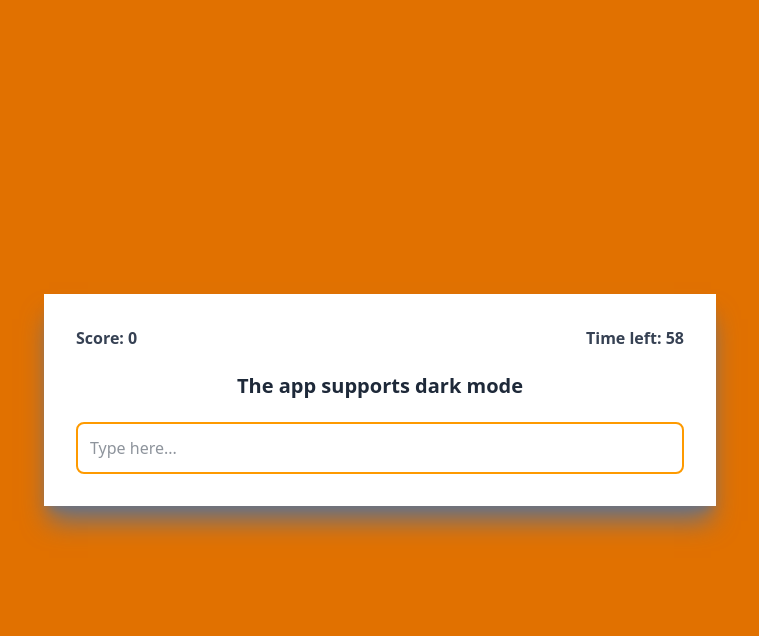
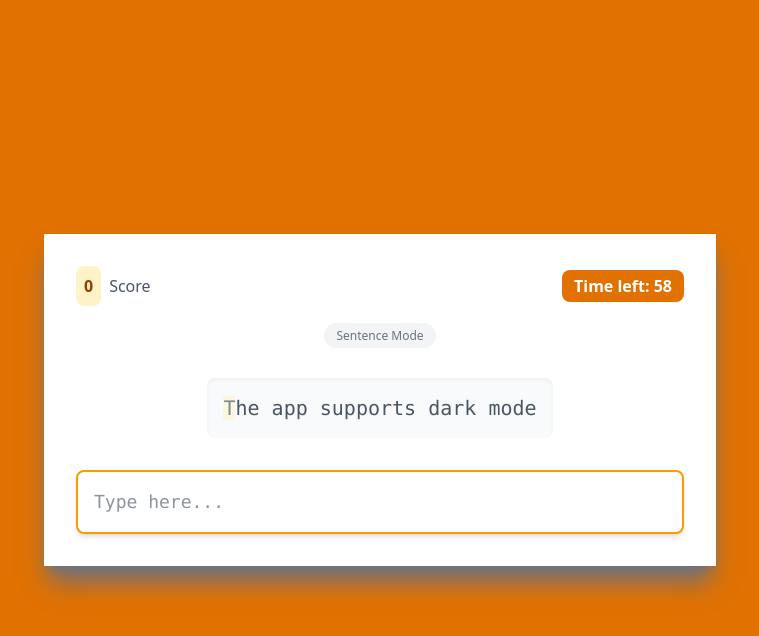
Before and after one commit to MouhamedBourouba/Typer, a React (Vite) app: page / in a window 1280 px wide. Both pictures are taken after a click on the button "START GAME". Shown: the top 636 px of the page, without its empty margins (260-1019 px from the left). Built offline with nearby package versions, Linux system fonts and the light colour scheme.

Commit message:
game ui improvments

```diff
--- a/src/Game.jsx
+++ b/src/Game.jsx
@@ -1,4 +1,4 @@
-import { useState, useRef } from "react";
+import { useState, useRef, useEffect } from "react";
 import {
   getUniqlyRandomSentenceGenerator,
   getUniqlyRandomWordGenerator,
@@ -12,30 +12,31 @@ function GameCard({ time, mode, caseSensitive, onFinish }) {
       ? getUniqlyRandomWordGenerator()
       : getUniqlyRandomSentenceGenerator(),
   );
-
   const [score, setScore] = useState(0);
   const [textValue, setTextValue] = useState("");
+  const inputRef = useRef(null);
   const numberOfErrors = useRef(0);
   const numberOfCharsWritten = useRef(0);
   const numberOfCorrectCharsWritten = useRef(0);
-
   const [currentRandomText, setCurrentRandomText] = useState(() =>
     generatorRef.current(),
   );
+  const [streakCount, setStreakCount] = useState(0);
+  const [showStreak, setShowStreak] = useState(false);
+
+  useEffect(() => {
+    inputRef.current?.focus();
+  }, [currentRandomText]);
 
   const handleInputChange = (e) => {
     const value = e.target.value;
     setTextValue(value);
-
     const currentCharIndex = value.length - 1;
-
     const expectedChar = currentRandomText[currentCharIndex];
     const typedChar = value[currentCharIndex];
-
     const isMatch = caseSensitive
       ? value === currentRandomText
       : value.toLowerCase() === currentRandomText.toLowerCase();
-
     const isCorrectChar = caseSensitive
       ? expectedChar === typedChar
       : expectedChar?.toLowerCase() === typedChar?.toLowerCase();
@@ -44,14 +45,18 @@ function GameCard({ time, mode, caseSensitive, onFinish }) {
       setScore((prev) => prev + 1);
       setTextValue("");
       setCurrentRandomText(generatorRef.current());
+
+      setStreakCount(prev => prev + 1);
+      setShowStreak(true);
+      setTimeout(() => setShowStreak(false), 1000);
     } else if (typedChar !== undefined) {
       if (isCorrectChar) {
         numberOfCorrectCharsWritten.current += 1;
       } else {
         numberOfErrors.current += 1;
+        setStreakCount(0);
       }
     }
-
     numberOfCharsWritten.current += 1;
   };
 
@@ -60,26 +65,57 @@ function GameCard({ time, mode, caseSensitive, onFinish }) {
     let enteredChars = textValue.split("");
 
     return (
-      <p className={`font-bold text-xl text-center my-4`}>
+      <div className="font-mono text-xl my-6 max-w-lg mx-auto bg-gray-50 p-4 rounded-lg shadow-inner">
         {characterList.map((item, index) => {
-          if (index < enteredChars.length) {
+          const isTyped = index < enteredChars.length;
+          const isCorrect = caseSensitive
+            ? item === enteredChars[index]
+            : item.toLowerCase() === enteredChars[index]?.toLowerCase();
+
           return (
             <span
-                className={`${caseSensitive ? (item != enteredChars[index] ? "text-red-700" : "text-green-700") : item.toLowerCase() != enteredChars[index].toLowerCase() ? "text-red-700" : "text-green-700"} underline`}
+              key={index}
+              className={`${
+                isTyped
+                  ? isCorrect
+                    ? "text-green-600 bg-green-50"
+                    : "text-red-600 bg-red-50"
+                  : index === enteredChars.length
+                  ? "text-gray-800 bg-amber-100 animate-pulse"
+                  : "text-gray-600"
+              } ${
+                isTyped ? "font-bold" : ""
+              } relative`}
             >
               {item}
             </span>
           );
-          } else return <span className="text-gray-800">{item}</span>;
         })}
-      </p>
+      </div>
     );
   };
 
   return (
-    <Card>
-      <p className="flex flex-row justify-between font-bold text-gray-700">
-        <span>Score: {score}</span>
+    <div className="relative">
+      {showStreak && streakCount > 1 && (
+        <div className="absolute -top-12 right-0 bg-amber-500 text-white px-3 py-1 rounded-full shadow-lg animate-bounce">
+          {streakCount} streak! 🔥
+        </div>
+      )}
+
+      <Card className="p-8 shadow-xl rounded-xl bg-white">
+        <div className="flex flex-col">
+          {/* Header with stats */}
+          <div className="flex items-center justify-between mb-4">
+            <div className="flex items-center space-x-2">
+              <div className="bg-amber-100 p-2 rounded-lg">
+                <span className="font-bold text-amber-800">{score}</span>
+              </div>
+              <span className="text-gray-600 font-medium">Score</span>
+            </div>
+
+            <div className="flex items-center space-x-2">
+              <div className="bg-amber-600 text-white px-3 py-1 rounded-lg font-bold">
                 <Countdown
                   time={time}
                   onFinish={() => {
@@ -92,20 +128,37 @@ function GameCard({ time, mode, caseSensitive, onFinish }) {
                     });
                   }}
                 />
-      </p>
+              </div>
+            </div>
+          </div>
 
+          {/* Mode indicator */}
+          <div className="mx-auto mb-2">
+            <span className="text-xs font-medium text-gray-500 bg-gray-100 px-3 py-1 rounded-full">
+              {mode === "word" ? "Word Mode" : "Sentence Mode"} {caseSensitive ? "• Case Sensitive" : ""}
+            </span>
+          </div>
+
+          {/* Text display */}
           {RenderText()}
 
+          {/* Input field */}
+          <div className="relative mt-2">
             <input
-        className="w-full p-3 border-2 rounded-lg focus:outline-none transition-colors duration-200 bg-white text-gray-800 border-gray-300 focus:border-amber-500"
+              ref={inputRef}
+              className="w-full p-4 border-2 rounded-lg focus:outline-none transition-all duration-200 bg-white text-gray-800 border-amber-200 focus:border-amber-500 focus:shadow-md font-mono text-lg"
               placeholder="Type here..."
               dir="ltr"
               type="text"
               value={textValue}
               onChange={handleInputChange}
-        autoFocus
             />
+            <div className="absolute right-3 top-4 text-gray-400 text-sm">
+            </div>
+          </div>
+        </div>
       </Card>
+    </div>
   );
 }
 
```
Lines whose indentation alone changed are shown as unchanged.
